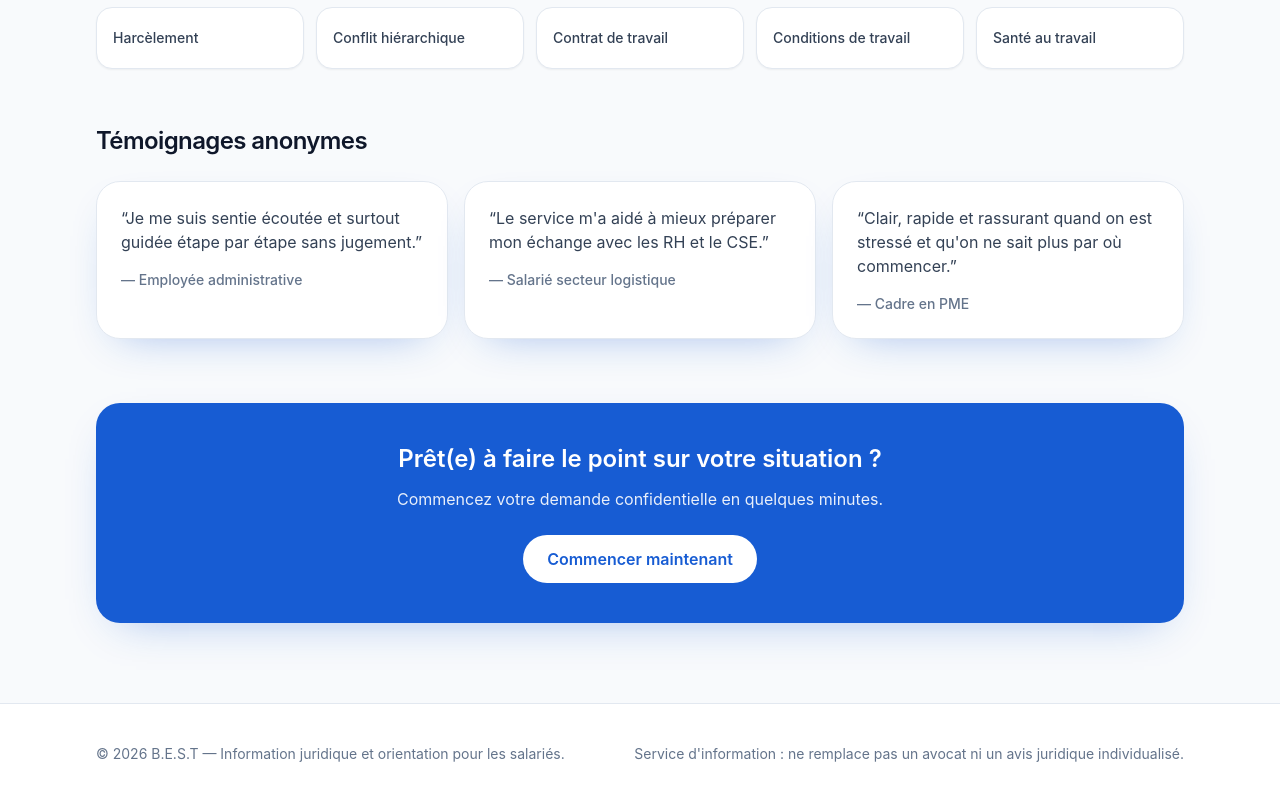
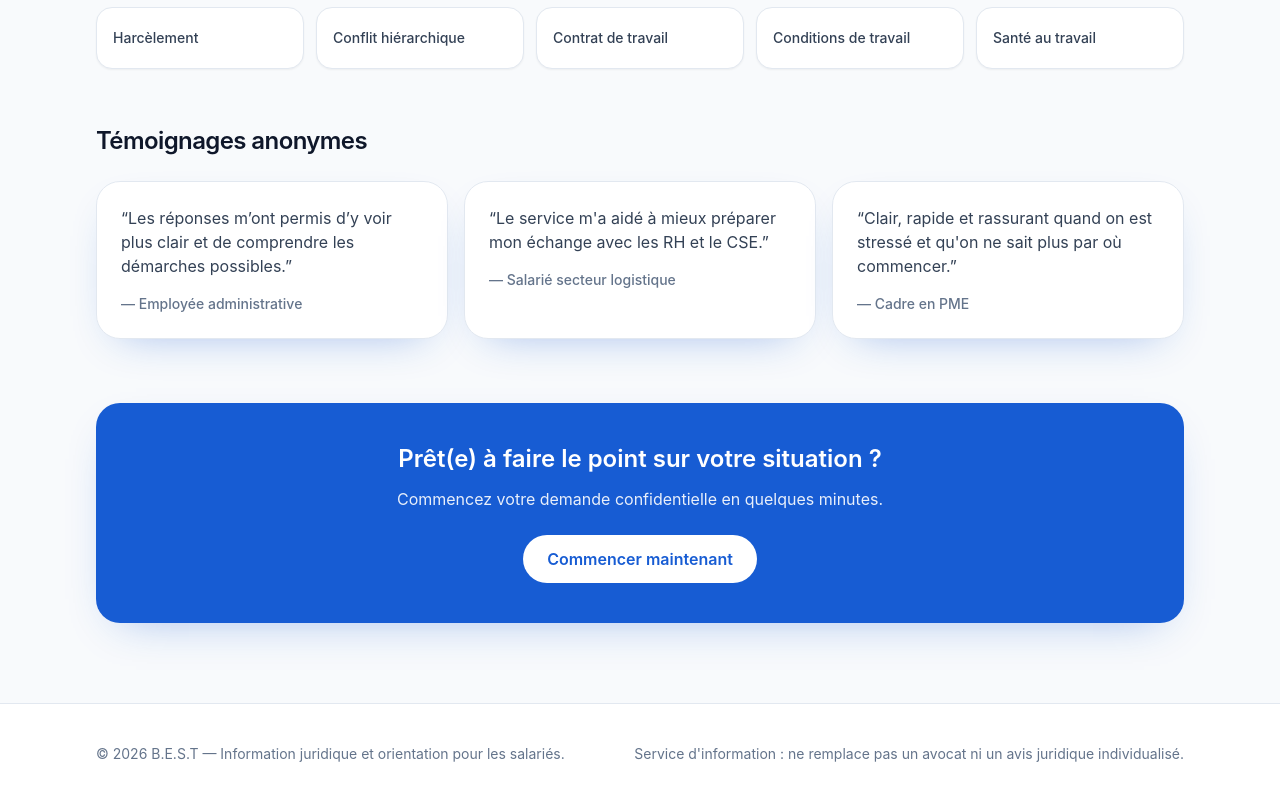
Before and after one commit to arnaudcrestey/astero-minisites, a Next.js app in the folder frontend/: page / in a window 1280 px wide. Shown: the part 1190-1990 px from the top of the page. Built offline with nearby package versions, Linux system fonts and the light colour scheme.

Commit message:
Update testimonial quote in page.tsx

```diff
--- a/frontend/app/page.tsx
+++ b/frontend/app/page.tsx
@@ -29,7 +29,7 @@ const situations = ["Harcèlement", "Conflit hiérarchique", "Contrat de travail
 
 const testimonials = [
   {
-    quote: "Je me suis sentie écoutée et surtout guidée étape par étape sans jugement.",
+    quote: "Les réponses m’ont permis d’y voir plus clair et de comprendre les démarches possibles.",
     role: "Employée administrative",
   },
   {
```
